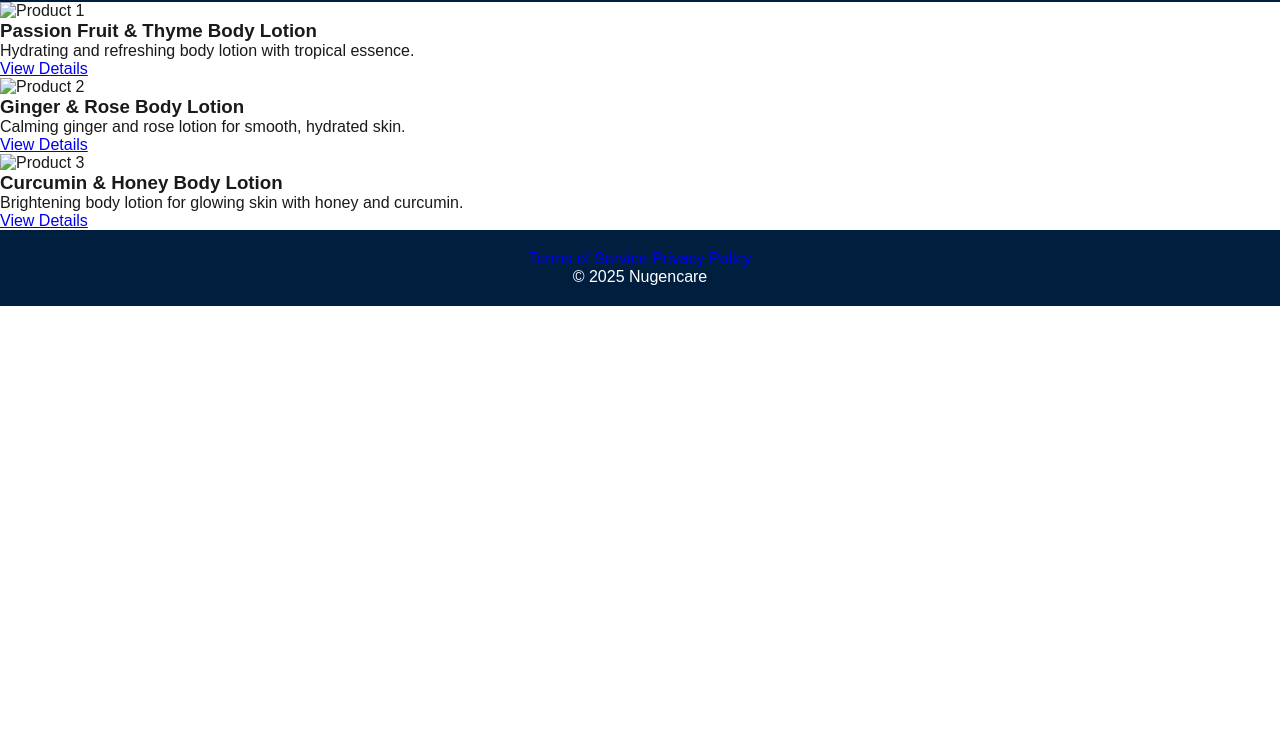
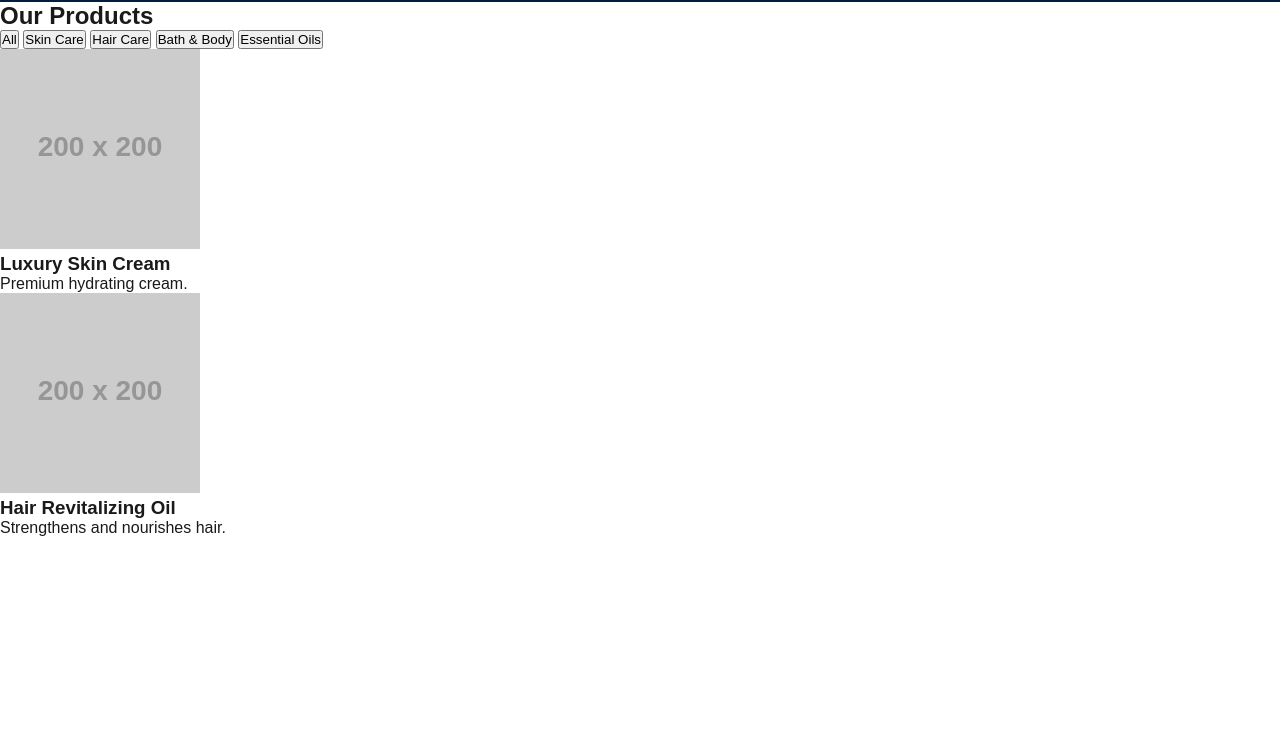
Before and after one commit to Prabhjotlehal/Nugencare, a plain HTML site: page products.html in a window 1280 px wide. Shown: the part 56-800 px from the top of the page. Drawn offline with Linux system fonts and the light colour scheme; files that its build step writes are made by us from their sources; placeholder pictures from the web are drawn by us.

Commit message:
Update products.html

```diff
--- a/products.html
+++ b/products.html
@@ -3,54 +3,56 @@
 <head>
     <meta charset="UTF-8">
     <meta name="viewport" content="width=device-width, initial-scale=1.0">
-  <title>Shop - Nugencare</title>
-  <link rel="stylesheet" href="css/style.css">
+    <title>Products - Nugencare</title>
+    <link rel="stylesheet" href="style.css">
 </head>
 <body>
-  <!-- Header -->
     <header>
         <nav class="navbar">
             <div class="logo"><h1>Nugencare</h1></div>
             <ul class="nav-links">
                 <li><a href="index.html">Home</a></li>
-        <li><a href="about.html">About</a></li>
                 <li><a href="products.html">Shop</a></li>
                 <li><a href="contact.html">Contact</a></li>
             </ul>
         </nav>
     </header>
 
-  <!-- Product List Section -->
-  <section class="product-list">
-    <div class="container">
-      <div class="product">
-        <img src="assets/images/product1.jpg" alt="Product 1">
-        <h3>Passion Fruit & Thyme Body Lotion</h3>
-        <p>Hydrating and refreshing body lotion with tropical essence.</p>
-        <a href="product-detail.html" class="btn">View Details</a>
+    <section>
+        <h2>Our Products</h2>
+        <div class="filters">
+            <button onclick="filterProducts('all')">All</button>
+            <button onclick="filterProducts('skin')">Skin Care</button>
+            <button onclick="filterProducts('hair')">Hair Care</button>
+            <button onclick="filterProducts('bath')">Bath & Body</button>
+            <button onclick="filterProducts('essential')">Essential Oils</button>
         </div>
-      <div class="product">
-        <img src="assets/images/product2.jpg" alt="Product 2">
-        <h3>Ginger & Rose Body Lotion</h3>
-        <p>Calming ginger and rose lotion for smooth, hydrated skin.</p>
-        <a href="product-detail.html" class="btn">View Details</a>
+
+        <div class="product-list">
+            <div class="product" data-category="skin">
+                <img src="https://via.placeholder.com/200" alt="Product">
+                <h3>Luxury Skin Cream</h3>
+                <p>Premium hydrating cream.</p>
             </div>
-      <div class="product">
-        <img src="assets/images/product3.jpg" alt="Product 3">
-        <h3>Curcumin & Honey Body Lotion</h3>
-        <p>Brightening body lotion for glowing skin with honey and curcumin.</p>
-        <a href="product-detail.html" class="btn">View Details</a>
+            <div class="product" data-category="hair">
+                <img src="https://via.placeholder.com/200" alt="Product">
+                <h3>Hair Revitalizing Oil</h3>
+                <p>Strengthens and nourishes hair.</p>
             </div>
         </div>
     </section>
 
-  <!-- Footer -->
-  <footer>
-    <div class="footer-links">
-      <a href="terms-of-service.html">Terms of Service</a>
-      <a href="privacy-policy.html">Privacy Policy</a>
-    </div>
-    <p>&copy; 2025 Nugencare</p>
-  </footer>
+    <script>
+        function filterProducts(category) {
+            let products = document.querySelectorAll('.product');
+            products.forEach(product => {
+                if (category === 'all' || product.getAttribute('data-category') === category) {
+                    product.style.display = 'block';
+                } else {
+                    product.style.display = 'none';
+                }
+            });
+        }
+    </script>
 </body>
 </html>
```
Lines whose indentation alone changed are shown as unchanged.
